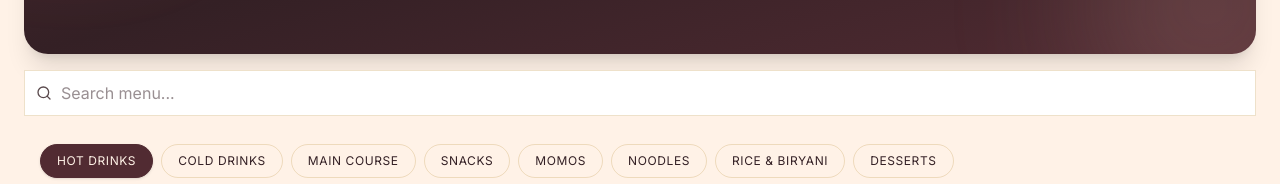
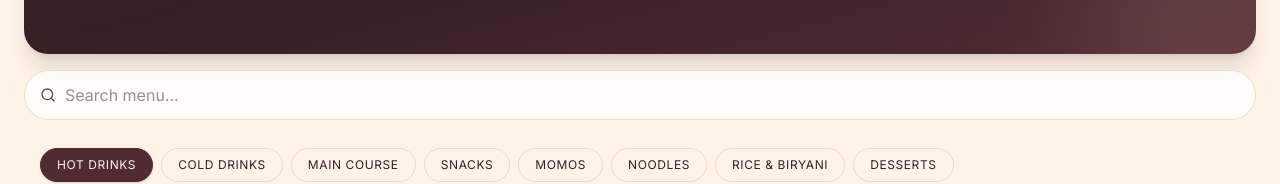
Before and after one commit to anujghosh1220/Cafe_menu_demo, a Next.js app: page / in a window 1280 px wide. Shown: the part 319-503 px from the top of the page. Built offline with nearby package versions, Linux system fonts and the light colour scheme; no server answers; the database is empty; a web font is replaced by a local one.

Commit message:
Redesign search input

```diff
--- a/src/components/menu-search.tsx
+++ b/src/components/menu-search.tsx
@@ -4,14 +4,14 @@ import { Search, X } from "lucide-react";
 export function MenuSearch({ value, onChange }: { value: string; onChange: (v: string) => void }) {
   return (
     <div className="relative">
-      <Search className="absolute left-3 top-1/2 -translate-y-1/2 w-4 h-4 text-[#5A4A4D]" />
+      <Search className="absolute left-4 top-1/2 -translate-y-1/2 w-4 h-4 text-[#5A4A4D]" />
       <input
         type="search"
         value={value}
         onChange={(e) => onChange(e.target.value)}
         placeholder="Search menu..."
         aria-label="Search menu"
-        className="w-full pl-9 pr-9 py-2.5 border border-[#D5B47A]/40 bg-white text-[#342025] focus:outline-none focus:ring-2 focus:ring-[#512B32]"
+        className="w-full pl-10 pr-10 py-3 border border-[#D5B47A]/40 bg-white/80 text-[#342025] rounded-full focus:outline-none focus:ring-2 focus:ring-[#512B32] transition"
       />
       {value && (
         <button
```
